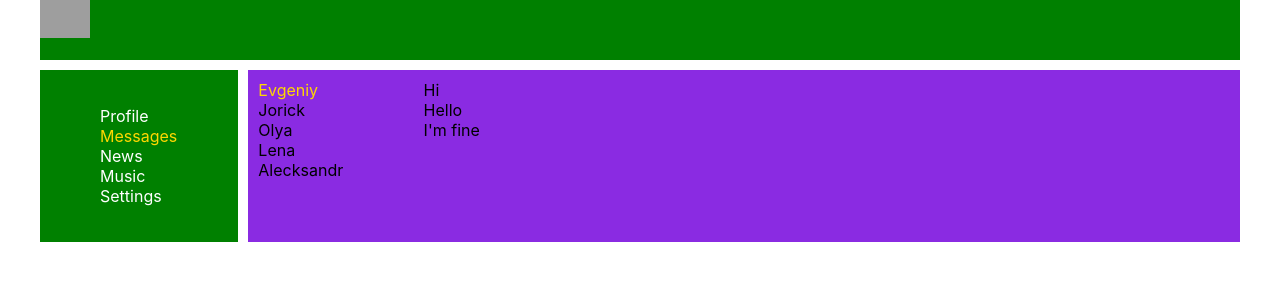
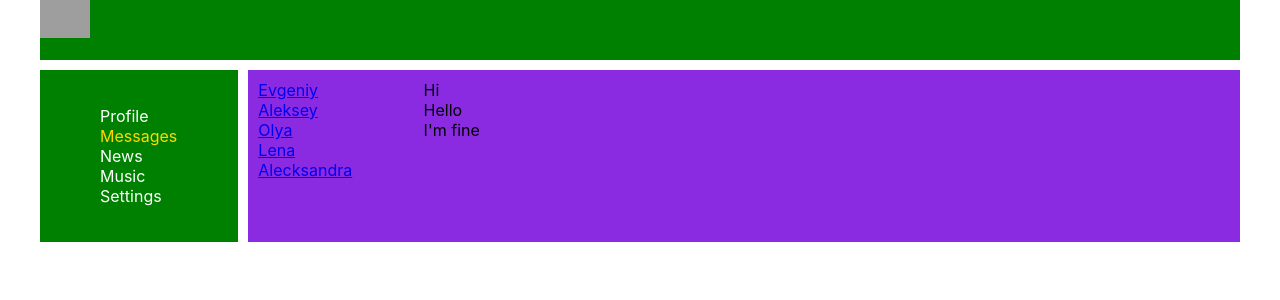
Before and after one commit to zariuz/project1_react, a React (Create React App) app: page /dialogs in a window 1280 px wide. Shown: the top 300 px of the page. Built offline with nearby package versions, Linux system fonts and the light colour scheme; grey boxes are pictures that could not be loaded.

Commit message:
edit dialogs js

```diff
--- a/src/components/Dialogs/Dialogs.js
+++ b/src/components/Dialogs/Dialogs.js
@@ -1,24 +1,25 @@
 import React from 'react';
 import s from './Dialogs.module.css';
+import {NavLink} from 'react-router-dom';
 
 const Dialogs = () => {
   return (
     <div className={s.dialogs}>
       <div className={s.dialogsItems}>
         <div className={s.dialog + ' ' + s.active}>
-          Evgeniy
+          <NavLink to='/dialogs/1'>Evgeniy</NavLink>
         </div>
         <div className={s.dialog}>
-          Jorick
+          <NavLink to='/dialogs/2'>Aleksey</NavLink>
         </div>
         <div className={s.dialog}>
-          Olya
+          <NavLink to='/dialogs/3'>Olya</NavLink>
         </div>
         <div className={s.dialog}>
-          Lena
+          <NavLink to='/dialogs/4'>Lena</NavLink>
         </div>
         <div className={s.dialog}>
-          Alecksandr
+          <NavLink to='/dialogs/5'>Alecksandra</NavLink>
         </div>
       </div>
       <div className={s.messages}>
```
